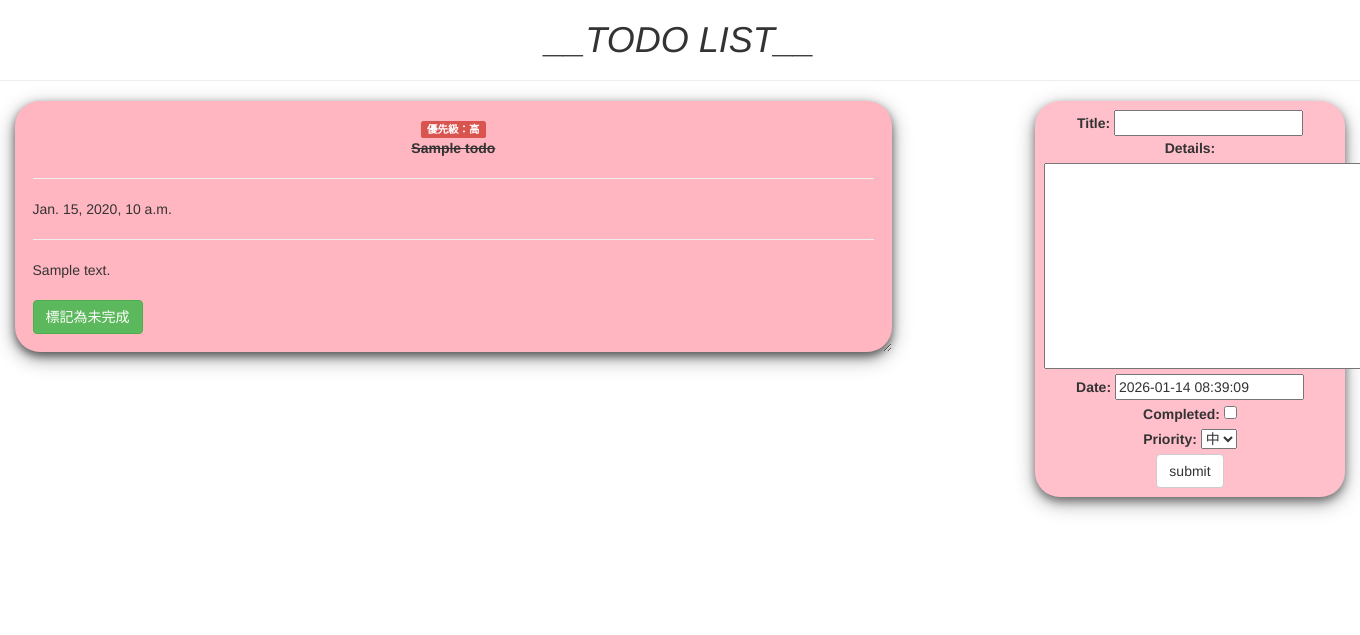
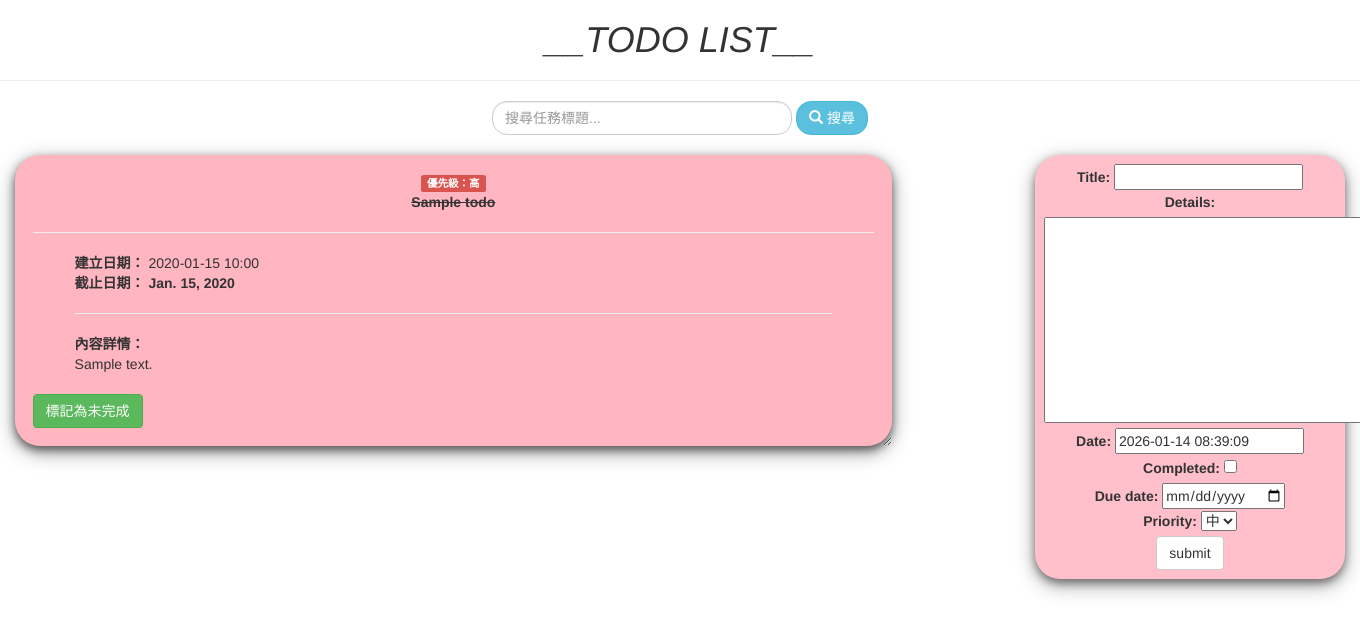
Before and after one commit to andersonlin7777-lang/todolist_django_project, a Django app: page / in a window 1360 px wide; the page is wider, and only the part inside the window is pictured. Shown: the top 635 px of that part. Run offline with Django 5.2, Linux system fonts and the light colour scheme; tables that the repository leaves empty hold one stand-in row (values such as "Sample post"); some libraries are stand-ins or nearby versions.

Commit message:
add due_date

```diff
--- a/todo_site/todo/forms.py
+++ b/todo_site/todo/forms.py
@@ -11,3 +11,7 @@ class TodoForm(forms.ModelForm):
         model = Todo
         #「把 Todo 模型裡的所有欄位（title、details、date）通通都放到表單上，讓使用者可以填寫」
         fields = "__all__"
+        # 新增這段：把日期欄位變成 HTML5 的日期選擇器
+        widgets = {
+            'due_date': forms.DateInput(attrs={'type': 'date'}),
+        }
--- a/todo_site/todo/models.py
+++ b/todo_site/todo/models.py
@@ -19,6 +19,8 @@ class Todo(models.Model):
     date = models.DateTimeField(default=timezone.now)
     #預設為false(未完成)---增訂功能1
     completed = models.BooleanField(default=False)
+    # 新增：截止日期 (可以不填)---增訂功能4
+    due_date = models.DateField(null=True, blank=True)
 
     #預設值為 'M' (中)---增訂功能2
     priority = models.CharField(
@@ -30,3 +32,14 @@ class Todo(models.Model):
     #這是 Python 的特殊方法。它的作用是：當你在後台管理介面（Admin）查看這些資料時，應該「顯示什麼名字」
     def __str__(self):
         return self.title
+
+    # 新增一個小工具：判斷是否過期---增訂功能4
+    #@property 是 Python 中一個非常優雅且強大的 「裝飾器 (Decorator)」。
+    #簡單來說，它的功能是：把一個「函式 (Method)」偽裝成一個「屬性 (Attribute)」
+    #加上了 @property 之後，你可以像讀取變數一樣使用它
+    #Django 的 HTML 模板系統（Template）不允許你在 HTML 裡面寫括號 () 來呼叫函式
+    @property
+    def is_overdue(self):
+        if self.due_date and self.due_date < timezone.now().date() and not self.completed:
+            return True
+        return False
--- a/todo_site/todo/templates/todo/index.html
+++ b/todo_site/todo/templates/todo/index.html
@@ -55,13 +55,33 @@
     <hr />
   </center>
 
+  <div class="row" style="margin-bottom: 20px;">
+    <div class="col-md-12">
+        <form method="GET" action="{% url 'todo' %}" class="form-inline" style="text-align: center;">
+            <div class="form-group">
+                <input type="text" name="search" class="form-control" placeholder="搜尋任務標題..." value="{{ request.GET.search }}" style="width: 300px; border-radius: 15px;">
+            </div>
+            <button type="submit" class="btn btn-info" style="border-radius: 15px;">
+                <span class="glyphicon glyphicon-search"></span> 搜尋
+            </button>
+            {% if request.GET.search %}
+                <a href="{% url 'todo' %}" class="btn btn-default" style="border-radius: 15px;">清除搜尋</a>
+            {% endif %}
+        </form>
+    </div>
+  </div>
+
   <div class="row">
 
     <div class="col-md-8">
 
       {% for i in list %}
-      <div class="card">
+      <div class="card" style="{% if i.is_overdue %}background: #fff0f0; border: 2px solid #ff4d4d;{% endif %}">
         <center>
+          {% if i.is_overdue %}
+            <span class="label label-danger" style="display: block; margin-bottom: 5px;">⚠️ 已過期</span>
+          {% endif %}
+
           {% if i.priority == 'H' %}
             <span class="label label-danger">優先級：高</span>
           {% elif i.priority == 'M' %}
@@ -73,12 +93,22 @@
           <br/>
           <b>{% if i.completed %}<s>{{i.title}}</s>{% else %}{{i.title}}{% endif %}</b>
         </center>
-        <hr/>
-        {{i.date}}
-        <hr/>
-        {{i.details}}
-        <br />
-        <br />
+<hr/>
+<div style="padding: 0 5%;">
+    <b>建立日期：</b> {{ i.date|date:"Y-m-d H:i" }} <br/>
+    <b>截止日期：</b>
+    {% if i.due_date %}
+        <span style="color: {% if i.is_overdue %}red{% else %}inherit{% endif %}; font-weight: bold;">
+            {{ i.due_date }}
+        </span>
+    {% else %}
+        <span class="text-muted">未設定</span>
+    {% endif %}
+    <hr/>
+    <b>內容詳情：</b><br/>
+    {{ i.details }}
+</div>
+<br />
         <form action="{% url 'cross_off' i.id %}" method="POST" style="display: inline;">
           {% csrf_token %}
           <button type="submit" class="btn btn-success">
--- a/todo_site/todo/views.py
+++ b/todo_site/todo/views.py
@@ -7,6 +7,15 @@ from .models import Todo
 def index(request):
     #這行是去資料庫把所有Todo抓出來。-date的負號代表「倒序」，也就是讓最新的待辦事項排在最上面。
     item_list = Todo.objects.order_by("-date")
+
+    #------新增搜尋需求---新增功能3------
+    # 嘗試從網址抓取名為 'search' 的參數 (例如: ?search=買東西)
+    search_querry = request.GET.get('search')
+    if search_querry:
+        # 使用 icontains 進行不分大小寫的模糊搜尋
+        item_list = item_list.filter(title__icontains=search_querry)
+    #------
+
     #處理新增請求 (POST)，提交資料 (POST)
     if request.method == "POST":
         #將使用者填寫的內容裝進表單
```
Also changed, not shown: advance.txt (+10 -0 lines), todo_site/todo/migrations/0004_todo_due_date.py (added).
